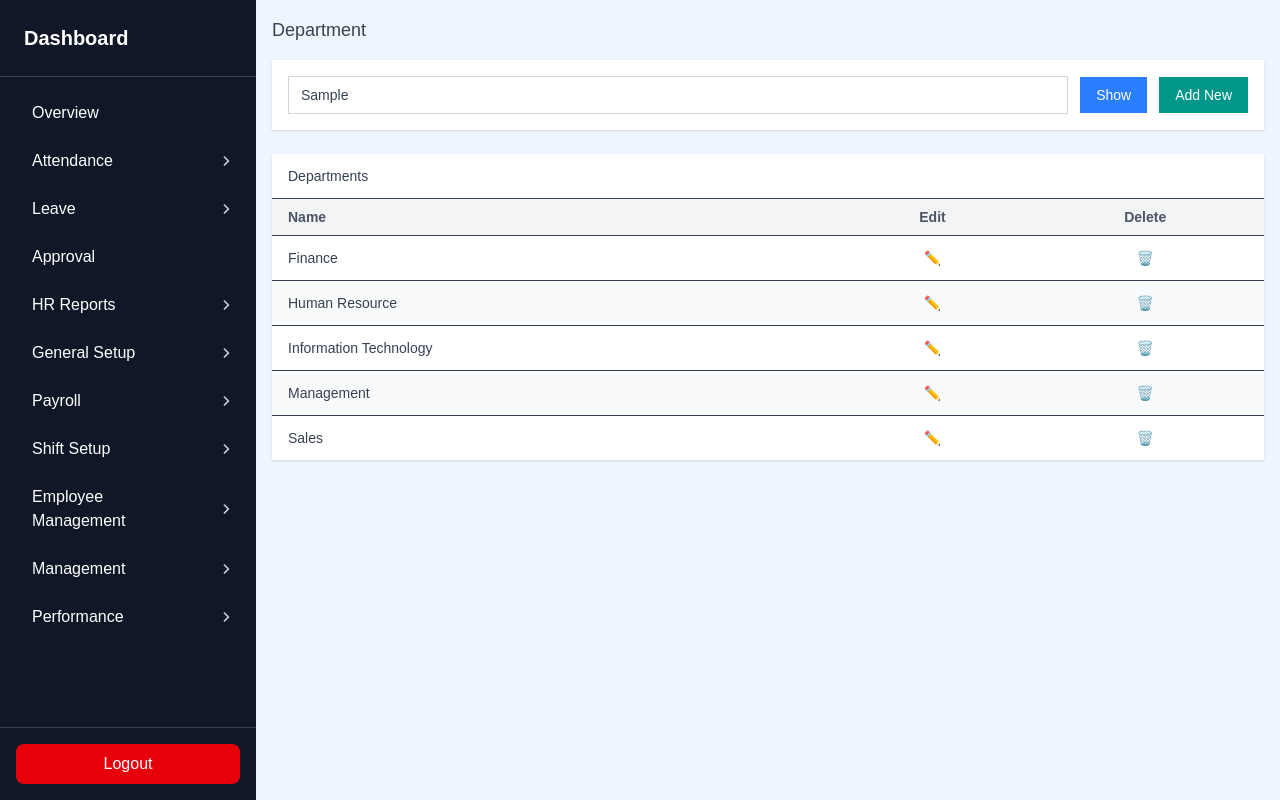
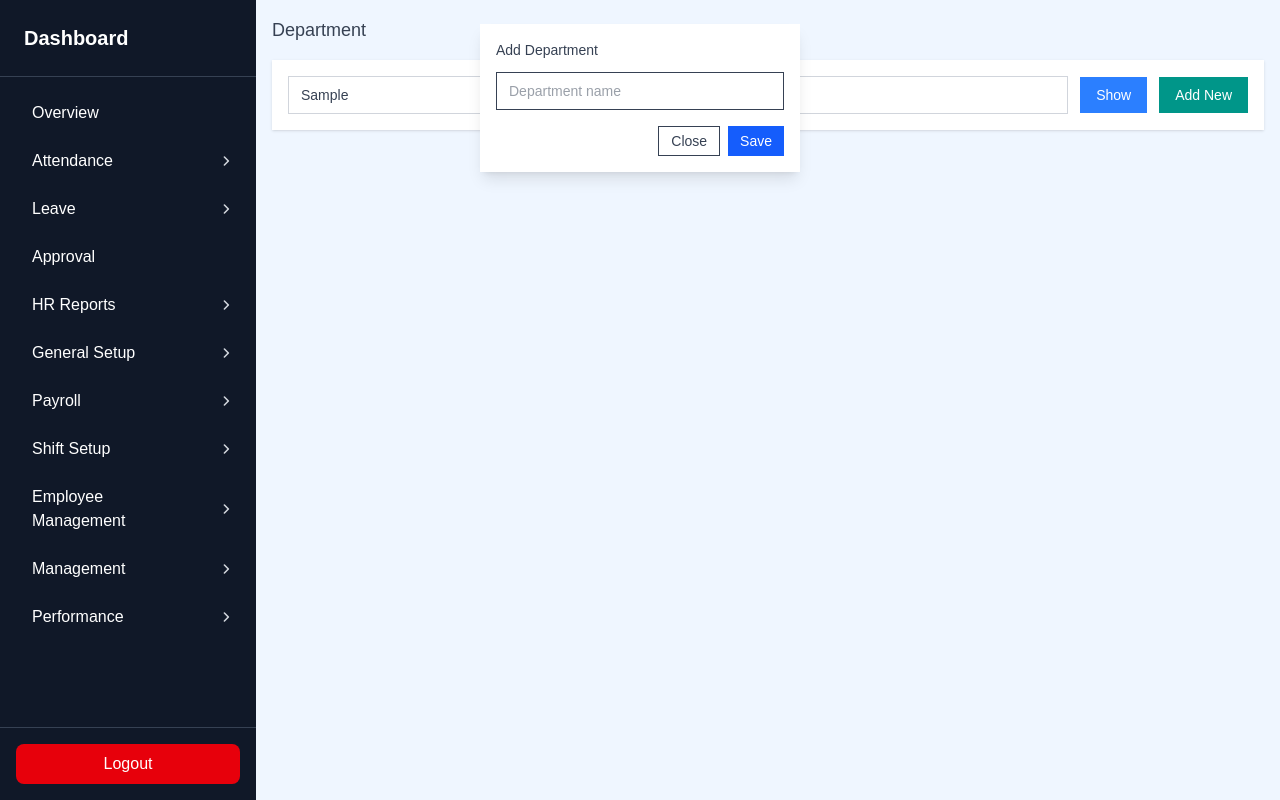
Before and after one commit to charanrajb28/HRM-platform, a Next.js app: page /dashboard/employee_management/department in a window 1280 px wide. Both pictures are taken after typing "Sample" into the empty fields and a click on the button "Add New". Built offline with nearby package versions, Linux system fonts and the light colour scheme.

Commit message:
department

```diff
--- /dev/null
+++ b/app/dashboard/employee_management/department/components/DepartmentForm.tsx
@@ -0,0 +1,40 @@
+import { useState } from "react";
+
+export default function DepartmentForm({
+  onSave,
+  onClose,
+}: {
+  onSave: (name: string) => void;
+  onClose: () => void;
+}) {
+  const [name, setName] = useState("");
+
+  return (
+    <div className="absolute top-6 left-1/2 -translate-x-1/2 bg-white shadow-lg p-4 w-80 z-50">
+      <h2 className="text-sm font-medium mb-3">Add Department</h2>
+
+      <input
+        value={name}
+        onChange={(e) => setName(e.target.value)}
+        placeholder="Department name"
+        className="w-full border px-3 py-2 text-sm mb-4"
+      />
+
+      <div className="flex justify-end gap-2">
+        <button
+          onClick={onClose}
+          className="px-3 py-1 text-sm border"
+        >
+          Close
+        </button>
+
+        <button
+          onClick={() => name.trim() && onSave(name)}
+          className="px-3 py-1 text-sm bg-blue-600 text-white"
+        >
+          Save
+        </button>
+      </div>
+    </div>
+  );
+}
--- /dev/null
+++ b/app/dashboard/employee_management/department/components/DepartmentTable.tsx
@@ -0,0 +1,40 @@
+export default function DepartmentTable({departments,}:{departments:{id: number; name:string}[];}){
+    return(
+        <div className="bg-white  shadow-sm overflow-x-auto">
+        <h2 className="px-4 py-3 text-sm font-medium border-b">
+          Departments
+        </h2>
+
+        <table className="w-full text-sm border-collapse">
+          <thead className="bg-gray-100 text-gray-600">
+            <tr>
+              <th className="px-4 py-2 text-left">Name</th>
+              <th className="px-4 py-2 text-center">Edit</th>
+              <th className="px-4 py-2 text-center">Delete</th>
+            </tr>
+          </thead>
+
+          <tbody>
+            {departments.map((dept, index) => (
+              <tr
+                key={dept.id}
+                className={`border-t ${
+                  index % 2 === 0 ? "bg-white" : "bg-gray-50"
+                } hover:bg-gray-100`}
+              >
+                <td className="px-4 py-3">{dept.name}</td>
+
+                <td className="px-4 py-3 text-center cursor-pointer">
+                  ✏️
+                </td>
+
+                <td className="px-4 py-3 text-center cursor-pointer">
+                  🗑️
+                </td>
+              </tr>
+            ))}
+          </tbody>
+        </table>
+      </div>
+    );
+}
--- a/app/dashboard/employee_management/department/page.tsx
+++ b/app/dashboard/employee_management/department/page.tsx
@@ -1,11 +1,30 @@
+"use client";
+import {useState} from "react";
+import DepartmentForm from "./components/DepartmentForm";
+import DepartmentTable from "./components/DepartmentTable";
+
 export default function Department() {
-  const departments = [
+
+  const [departments, setDepartments] = useState([
     { id: 1, name: "Finance" },
     { id: 2, name: "Human Resource" },
     { id: 3, name: "Information Technology" },
     { id: 4, name: "Management" },
     { id: 5, name: "Sales" },
-  ];
+  ]);
+
+    const [showTable, setShowTable] = useState(false);
+    const [showForm, setShowForm] = useState(false);
+
+    const addDepartment = (name: string)=> {
+      setDepartments(prev =>[
+        ...prev,
+        {id: Date.now(), name}
+      ]);
+      setShowForm(false);
+      setShowTable(false);
+    };
+
 
   return (
     <div className="min-h-screen bg-blue-50 text-gray-700 p-4">
@@ -21,53 +40,25 @@ export default function Department() {
           className="flex-1 border border-gray-300 px-3 py-2  text-sm"
         />
 
-        <button className="bg-blue-500 text-white px-4 py-2 text-sm  hover:bg-blue-600">
+        <button onClick={()=>setShowTable(true)} className="bg-blue-500 text-white px-4 py-2 text-sm  hover:bg-blue-600">
           Show
         </button>
 
-        <button className="bg-teal-600 text-white px-4 py-2 text-sm  hover:bg-teal-700">
+        <button onClick={()=>setShowForm(true)} className="bg-teal-600 text-white px-4 py-2 text-sm  hover:bg-teal-700">
           Add New
         </button>
       </div>
 
-      {/* Table section */}
-      <div className="bg-white  shadow-sm overflow-x-auto">
-        <h2 className="px-4 py-3 text-sm font-medium border-b">
-          Departments
-        </h2>
+      {showForm && (
+        <DepartmentForm
+        onSave={addDepartment}
+        onClose={()=>setShowForm(false)}
+        />
+      )}
 
-        <table className="w-full text-sm border-collapse">
-          <thead className="bg-gray-100 text-gray-600">
-            <tr>
-              <th className="px-4 py-2 text-left">Name</th>
-              <th className="px-4 py-2 text-center">Edit</th>
-              <th className="px-4 py-2 text-center">Delete</th>
-            </tr>
-          </thead>
-
-          <tbody>
-            {departments.map((dept, index) => (
-              <tr
-                key={dept.id}
-                className={`border-t ${
-                  index % 2 === 0 ? "bg-white" : "bg-gray-50"
-                } hover:bg-gray-100`}
-              >
-                <td className="px-4 py-3">{dept.name}</td>
-
-                <td className="px-4 py-3 text-center cursor-pointer">
-                  ✏️
-                </td>
-
-                <td className="px-4 py-3 text-center cursor-pointer">
-                  🗑️
-                </td>
-              </tr>
-            ))}
-          </tbody>
-        </table>
-      </div>
-
+      {showTable && (
+        <DepartmentTable departments={departments} />
+      )}
     </div>
   );
 }
```
